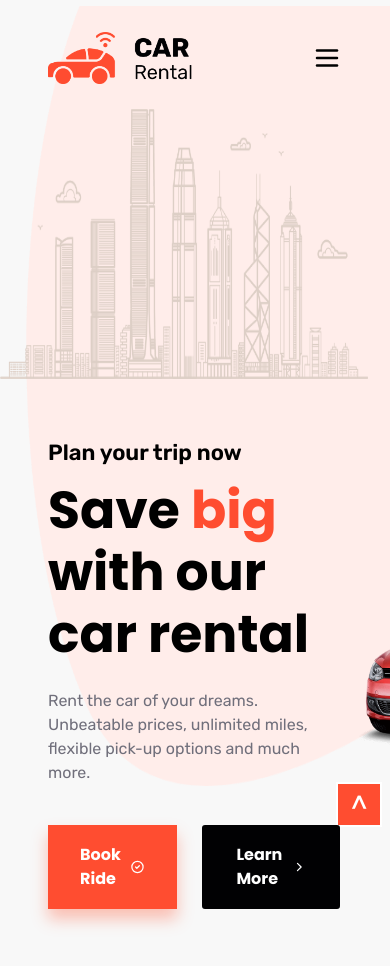
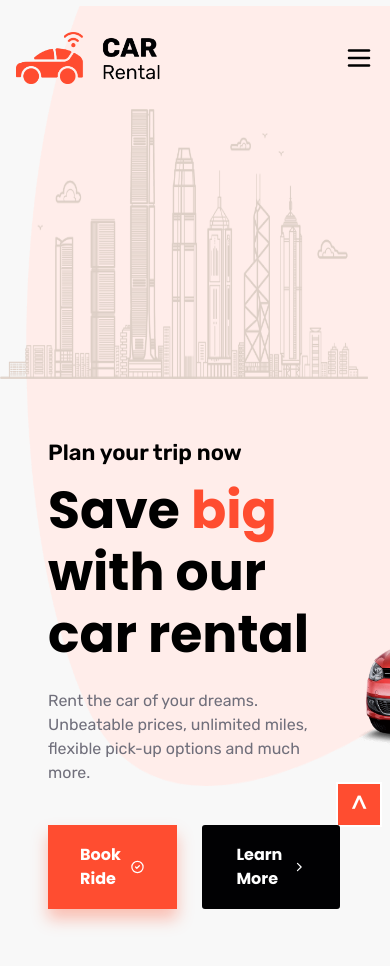
Before and after one commit to TortarZ/car-rental, a Next.js app: page / in a window 390 px wide. Shown: the top 966 px of the page. Built offline with nearby package versions, Linux system fonts and the light colour scheme.

Commit message:
feat (Header): Responsive for all device

```diff
--- a/app/components/Styles/Header.css
+++ b/app/components/Styles/Header.css
@@ -62,13 +62,19 @@
   display: none;
 }
 
+@media (max-width: 1280px) {
+  .header {
+    padding: 2rem 3rem;
+  }
+}
+
 @media (max-width: 1024px) {
   .header {
     padding: 1.5rem 1rem;
   }
 }
 
-@media (max-width: 768px) {
+@media (max-width: 820px) {
   .header {
     padding: 2rem 3rem;
   }
@@ -126,3 +132,12 @@
     right: 0;
   }
 }
+
+@media (max-width: 390px) {
+  .header {
+    padding: 2rem 1rem;
+  }
+
+  .navbar-con-mobile {
+  }
+}
```
